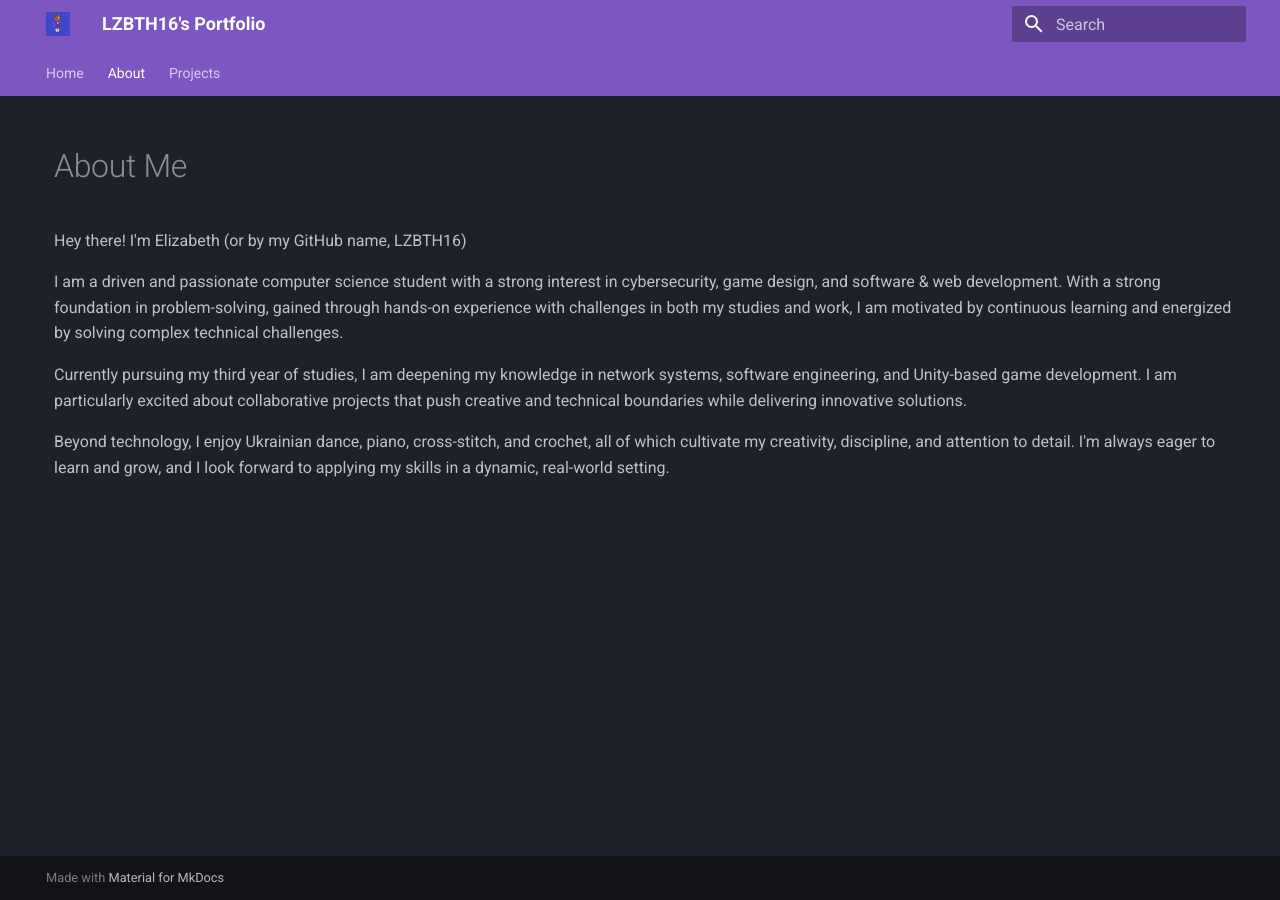
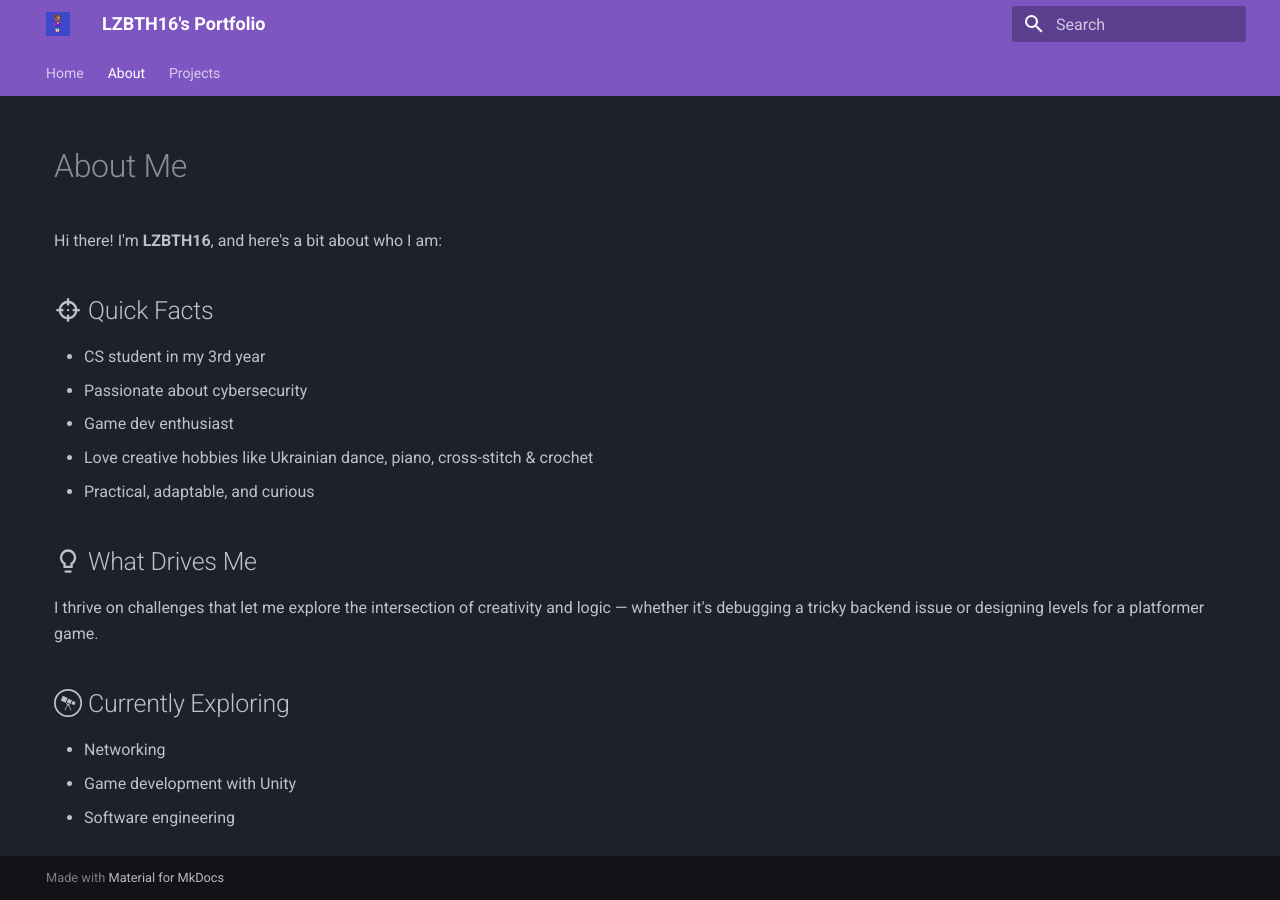
Before and after one commit to LZBTH16/portfolio, an MkDocs documentation site: the page built from docs/about.md, in a window 1280 px wide. Built offline with MkDocs 1.6.1 and Material for MkDocs 9.7.7, drawn with Linux system fonts in a browser that asks for light colours.

Commit message:
Reformat about.md

```diff
--- a/docs/about.md
+++ b/docs/about.md
@@ -1,9 +1,21 @@
 # About Me
 
-Hey there! I'm Elizabeth (or by my GitHub name, LZBTH16)
+Hi there! I'm **LZBTH16**, and here's a bit about who I am:
 
-I am a driven and passionate computer science student with a strong interest in cybersecurity, game design, and software & web development. With a strong foundation in problem-solving, gained through hands-on experience with challenges in both my studies and work, I am motivated by continuous learning and energized by solving complex technical challenges.
+## :material-target: Quick Facts
 
-Currently pursuing my third year of studies, I am deepening my knowledge in network systems, software engineering, and Unity-based game development. I am particularly excited about collaborative projects that push creative and technical boundaries while delivering innovative solutions.
+- CS student in my 3rd year
+- Passionate about cybersecurity
+- Game dev enthusiast
+- Love creative hobbies like Ukrainian dance, piano, cross-stitch & crochet
+- Practical, adaptable, and curious
 
-Beyond technology, I enjoy Ukrainian dance, piano, cross-stitch, and crochet, all of which cultivate my creativity, discipline, and attention to detail. I'm always eager to learn and grow, and I look forward to applying my skills in a dynamic, real-world setting.
+## :material-lightbulb-outline: What Drives Me
+
+I thrive on challenges that let me explore the intersection of creativity and logic — whether it's debugging a tricky backend issue or designing levels for a platformer game.
+
+## :fontawesome-brands-wpexplorer: Currently Exploring
+
+- Networking
+- Game development with Unity
+- Software engineering
```
